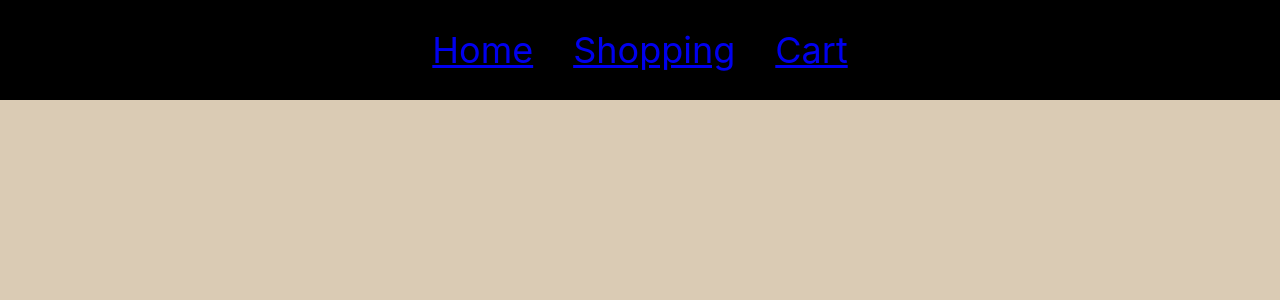
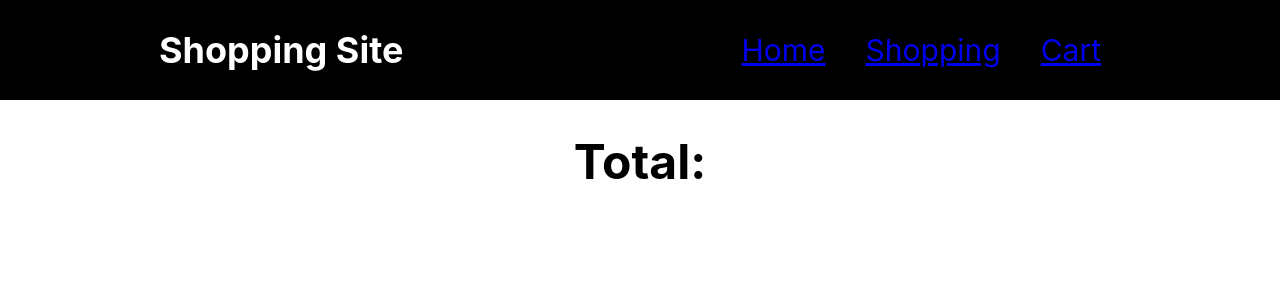
Before and after one commit to DanielMitchell444/Shopping-Cart, a React (Create React App) app: page /cart in a window 1280 px wide. Shown: the top 300 px of the page. Built offline with nearby package versions, Linux system fonts and the light colour scheme.

Commit message:
initial commit

```diff
--- a/src/App.js
+++ b/src/App.js
@@ -16,8 +16,7 @@ function App() {
   const [cardArray, setCardArray] = useState(data);
   const [cart, setCart] = useState([]);
   const [total, setTotal] = useState(0);
-  const [count, setCount] = useState(0)
-
+  const [count, setCount] = useState(0);
   const addItem = (product) => {
 
 
@@ -47,6 +46,25 @@ function App() {
    console.log('this works');;
 }
 
+const addTotal = () => {
+  let initialValue = 0;
+  const total = data.reduce((accumulator, current) => accumulator + current.price + current.price, initialValue);
+
+  setTotal(total)
+}
+
+
+const incrementNumber = () => {
+    setCount((count) => count + 1 )
+  }
+
+  const decrementNumber = () => {
+    setCount(count - 1);
+  }
+
+
+
+
 
 
 
@@ -67,9 +85,12 @@ function App() {
        addItem = {addItem}
        removeItem = {removeItem}
        quantity = {count}
+       total = {addTotal}
        />} />
        <Route exact path = "/cart" element = {<CartItems
        removeItem = {removeItem}
+       total = {total}
+
        />}
 
        />
--- a/src/App.module.css
+++ b/src/App.module.css
@@ -1,23 +1,38 @@
 body{
-  background-color: #DACBB4;
+  background-color: rgb(255, 255, 255);
 }
 
 nav{
- background-color: black;
+ background-color: rgb(0, 0, 0);
  height: 100px;
  display: flex;
- justify-content: center;
+ justify-content: space-around;
  align-items: center;
 }
 
 li{
   display: inline-block;
   margin: 20px;
-  font-size: 36px;
+  color: white;
+  outline: none;
+
+  text-decoration: none;
+  font-size: 30px;
+}
+
+.list{
+  text-decoration: none;
+  color: white;
 }
 
 h1{
   font-size: 48px;
+  text-align: center;
+}
+
+h3{
+ color: white;
+ font-size: 36px;
 }
 
 .content{
@@ -44,7 +59,7 @@ h1{
 
   img{
    width: 300px;
-   height: 300px;
+   height: 200px;
   }
 
 
@@ -73,3 +88,10 @@ display: none;
  width: 50px;
  height: 30px;
 }
+
+.display{
+  display: flex;
+  justify-content: center;
+  align-items: center;
+  flex-direction: column;
+}
--- a/src/Component/Cart.js
+++ b/src/Component/Cart.js
@@ -4,6 +4,7 @@ import Card from "./Card";
 import Shopping from "./Shopping";
 import styles from '../App.module.css'
 import CartItems from "./CartItems";
+import data from "./data";
 
 const Cart = (props) => {
 
@@ -11,31 +12,44 @@ const Cart = (props) => {
 
    const [count, setCount] = useState(1);
 
+   const [total, setTotal] = useState(1)
+
+   const addTotal = () => {
+
+   let initialValue = 0;
+
+
+   setTotal(total);
+
+
+   const addTotal = () => {
+    let initialValue = 0;
+    setTotal( data.reduce((accumulator, current) => accumulator + current.price + current.price, initialValue));
+   }
+   }
 
 
 
-const incrementNumber = () => {
-  setCount((count) => count + 1 )
-}
-
-const decrementNumber = () => {
-  setCount(count - 1);
-}
 
 
  return(
+ <div>
  <div className= {styles.content3}>
    {props.items.map(card => {
     return <CartItems
     title = {card.name}
     image = {card.image}
     price = {card.price}
-    onClick = {props.removeItem}
+    removeItem = {() => props.removeItem(card)}
+    incrementItem = {props.incrementItem}
+    total = {addTotal}
     />
    })}
+    </div>
     <div>
+   <h1>Total: {addTotal}</h1>
    </div>
- </div>
+    </div>
  )
 }
 
--- a/src/Component/CartItems.js
+++ b/src/Component/CartItems.js
@@ -1,8 +1,19 @@
 import React from 'react'
 import Card from './Card'
 import styles from '../App.module.css';
+import { useState } from 'react';
 
 const CartItems = (props) => {
+
+    const [count, setCount] = useState(1);
+
+    const incrementNumber = () => {
+        setCount((count) => count + 1 )
+      }
+
+      const decrementNumber = () => {
+        setCount(count - 1);
+      }
 
 
 
@@ -12,9 +23,13 @@ const CartItems = (props) => {
      <h2>{props.title}</h2>
      <p>{props.price}</p>
      <p>{props.id}</p>
-     <button className= {styles.button2}>-</button>
-     <span>1</span>
-     <button className = {styles.button2}>+</button>
+     <button className= {styles.button2}
+     onClick = {decrementNumber}
+     >-</button>
+     <span>{count}</span>
+     <button className = {styles.button2}
+     onClick = {incrementNumber}
+     >+</button>
      <button
      onClick={props.removeItem}
      data-value = {props.id}
--- a/src/Component/Nav.js
+++ b/src/Component/Nav.js
@@ -1,17 +1,19 @@
 import React from "react";
 import { Link } from "react-router-dom";
+import styles from '../App.module.css'
 
 const Nav = () => {
  return(
  <nav>
- <div>
-<li>
+  <h3>Shopping Site</h3>
+ <div className= {styles.list}>
+<li className= {styles.list}>
   <Link to = "/">Home</Link>
 </li>
-<li>
+<li className= {styles.list}>
 <Link to = "/shopping">Shopping</Link>
 </li>
-<li>
+<li className= {styles.list}>
  <Link to = "/cart">Cart</Link>
 </li>
  </div>
```
